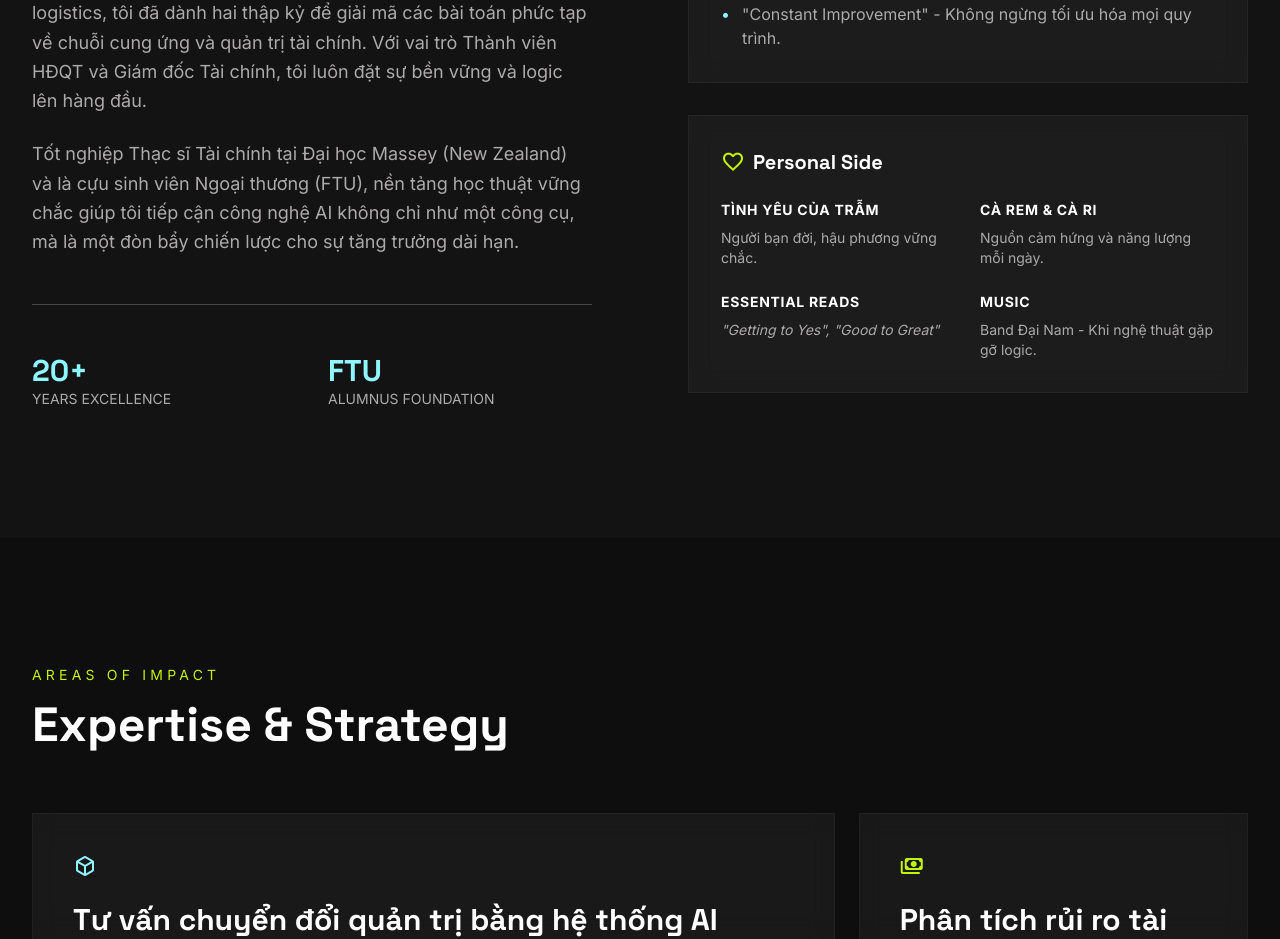
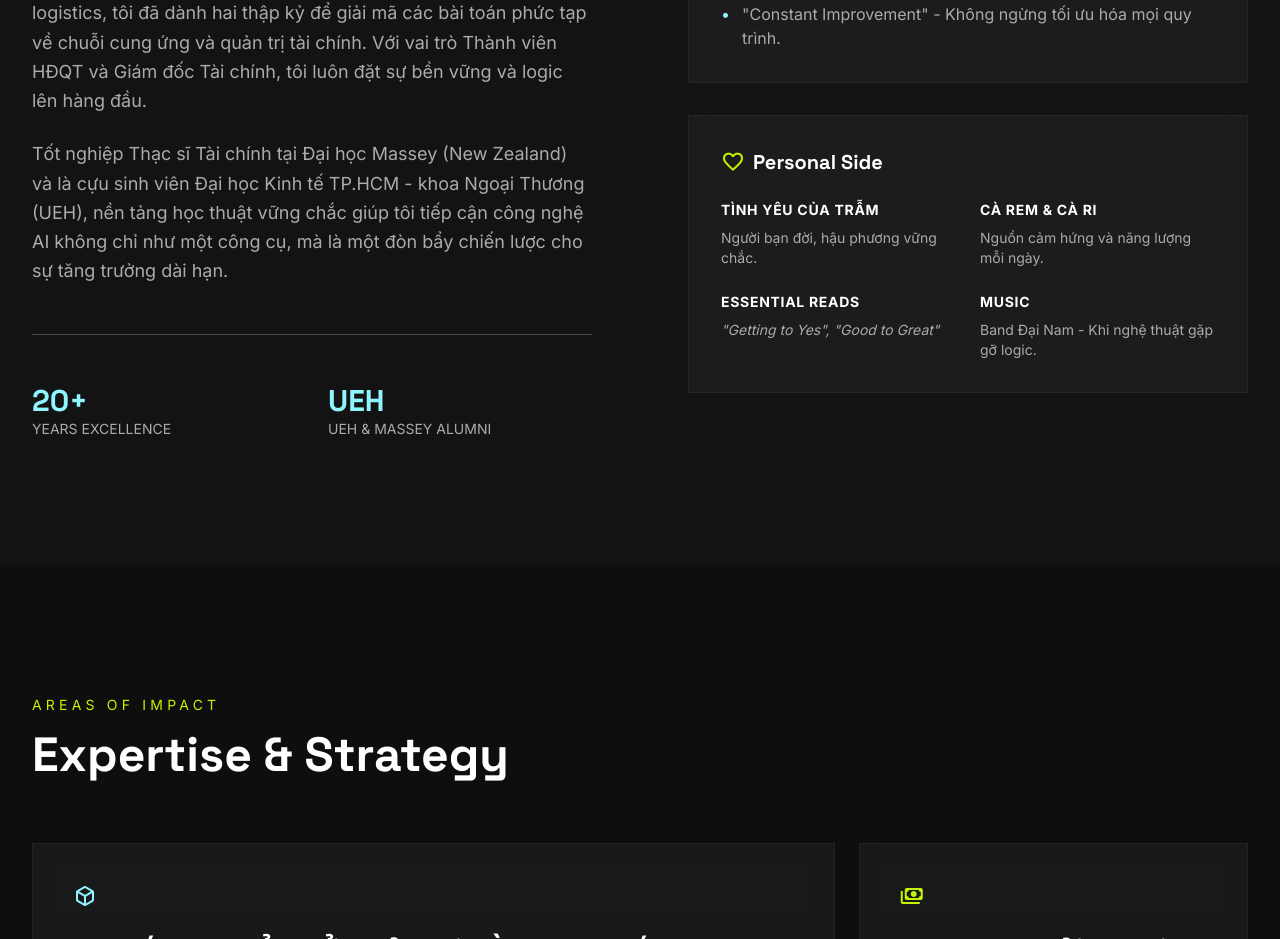
Before and after one commit to tranlamhuan-del/bruce-landing-page, a Next.js app: page / in a window 1280 px wide. Shown: the part 1139-2078 px from the top of the page. Built offline with nearby package versions, Linux system fonts and the light colour scheme.

Commit message:
Fix: UEH (Đại học Kinh tế TP.HCM - khoa Ngoại Thương) thay FTU, thêm Massey Alumni

```diff
--- a/src/components/About/About.tsx
+++ b/src/components/About/About.tsx
@@ -32,7 +32,7 @@ export default function About() {
                 </p>
                 <p>
                   Tốt nghiệp Thạc sĩ Tài chính tại Đại học Massey (New Zealand) và
-                  là cựu sinh viên Ngoại thương (FTU), nền tảng học thuật vững chắc
+                  là cựu sinh viên Đại học Kinh tế TP.HCM - khoa Ngoại Thương (UEH), nền tảng học thuật vững chắc
                   giúp tôi tiếp cận công nghệ AI không chỉ như một công cụ, mà là
                   một đòn bẩy chiến lược cho sự tăng trưởng dài hạn.
                 </p>
@@ -51,10 +51,10 @@ export default function About() {
                 </div>
                 <div>
                   <h4 className="text-primary font-[family-name:var(--font-headline)] font-bold text-3xl">
-                    FTU
+                    UEH
                   </h4>
                   <p className="text-on-surface-variant text-sm font-[family-name:var(--font-label)] uppercase">
-                    Alumnus Foundation
+                    UEH & Massey Alumni
                   </p>
                 </div>
               </div>
```
